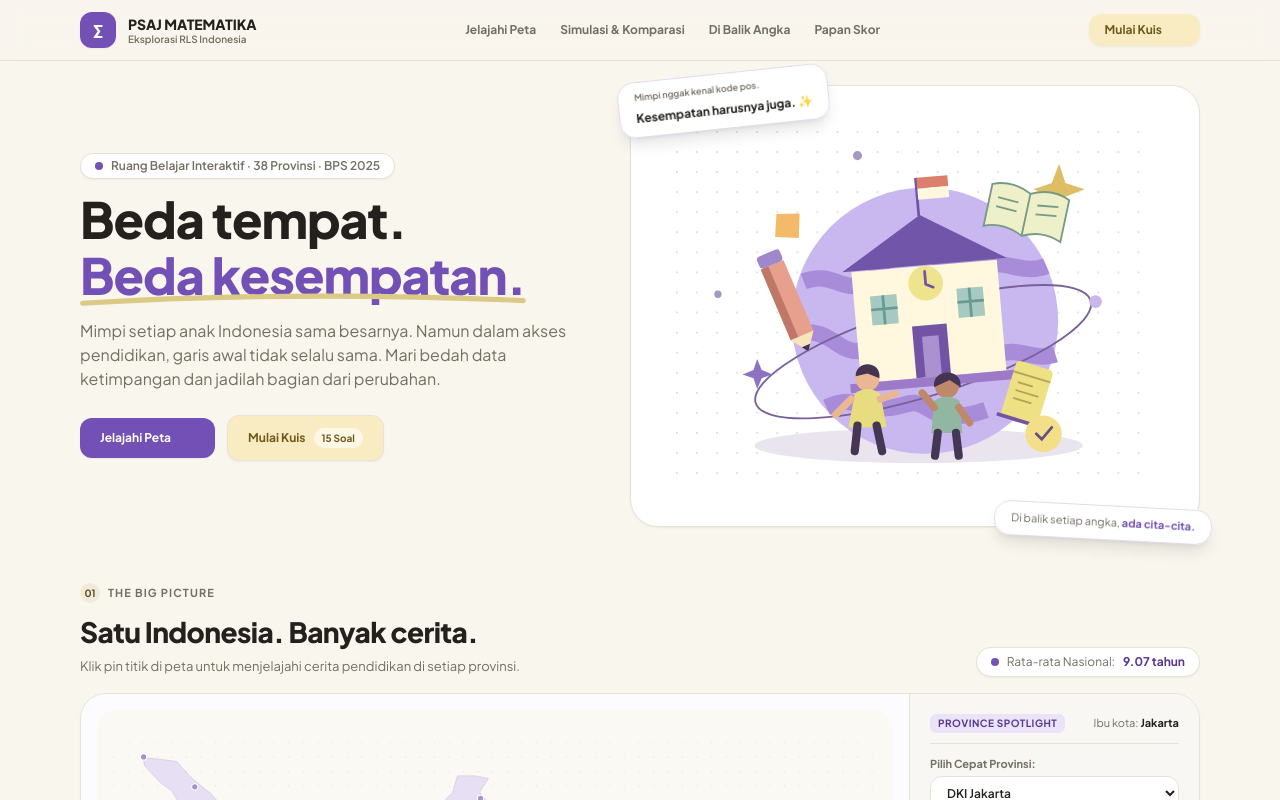
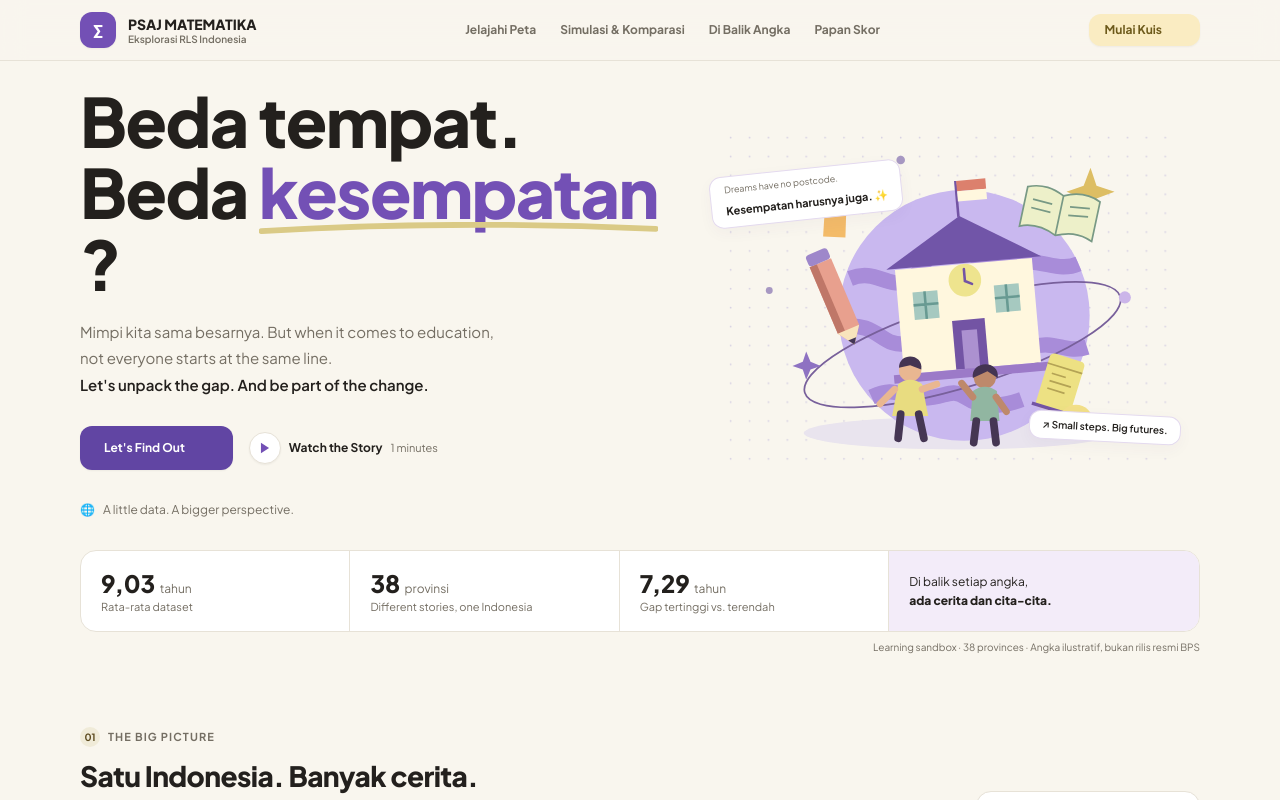
Before and after one commit to Jaavieerr/Matematika_Website, a React (Vite) app: page / in a window 1280 px wide. Shown: the top 800 px of the page. Built offline with nearby package versions, Linux system fonts and the light colour scheme.

Commit message:
Menyelaraskan tata letak Hero section dan metrik ringkasan 100 persen persis Figma

```diff
--- a/src/App.tsx
+++ b/src/App.tsx
@@ -121,7 +121,7 @@ export function App() {
     setSelectedChoice(choiceIdx);
     setShowExplanation(true);
     if (choiceIdx === quizQuestions[currentQIndex].correct) {
-      setQuizScore(prev => prev + 100); // 100 points per question = 1500 total
+      setQuizScore(prev => prev + 100);
     }
   };
 
@@ -131,7 +131,6 @@ export function App() {
       setSelectedChoice(null);
       setShowExplanation(false);
     } else {
-      // Finished: automatically save to leaderboard
       const finalScore = quizScore + (selectedChoice === quizQuestions[currentQIndex].correct ? 0 : 0);
       try {
         const existing = localStorage.getItem('sekolah-scores-15');
@@ -152,7 +151,6 @@ export function App() {
     }
   };
 
-  // Medal icons for leaderboard
   const rankMedals = ['🥇', '🥈', '🥉', '04', '05'];
 
   return (
@@ -201,35 +199,34 @@ export function App() {
         </div>
       </header>
 
-      {/* 2. Hero Section */}
-      <section className="mx-auto max-w-[1200px] px-4 pt-6 pb-8 sm:px-6 lg:px-10">
-        <div className="grid gap-8 lg:grid-cols-[1fr_1.1fr] items-center">
+      {/* 2. Hero Section 100% Persis Gambar #1 */}
+      <section className="mx-auto max-w-[1200px] px-4 pt-6 pb-12 sm:px-6 lg:px-10">
+        <div className="grid gap-8 lg:grid-cols-[1.1fr_0.9fr] items-center">
           <div>
-            <div className="inline-flex items-center gap-2 rounded-full border border-[#e7e2d7] bg-white px-3.5 py-1 text-xs font-semibold shadow-sm mb-3">
-              <span className="h-2 w-2 rounded-full bg-[#7350b5]" />
-              <span className="text-[#746e63]">Ruang Belajar Interaktif · 38 Provinsi · BPS 2025</span>
-            </div>
-
-            <h1 className="font-display text-[32px] font-extrabold tracking-[-1px] sm:text-[44px] lg:text-[50px] leading-[1.12] text-[#23201d]">
-              Beda tempat.{' '}
+            <h1 className="font-display text-[44px] font-black tracking-[-1.5px] sm:text-[58px] lg:text-[68px] leading-[1.05] text-[#23201d]">
+              Beda tempat. <br />
+              Beda{' '}
               <span className="relative inline-block text-[#7350b5]">
-                Beda kesempatan.
-                <svg viewBox="0 0 350 12" className="absolute -bottom-1.5 left-0 w-full" aria-hidden="true">
-                  <path d="M2 8Q170-2 348 6" fill="none" stroke="#daca86" strokeWidth="4" strokeLinecap="round" />
+                kesempatan
+                <svg viewBox="0 0 350 12" className="absolute -bottom-2 left-0 w-full" aria-hidden="true">
+                  <path d="M2 8Q170-2 348 6" fill="none" stroke="#daca86" strokeWidth="5" strokeLinecap="round" />
                 </svg>
               </span>
+              ?
             </h1>
 
-            <p className="mt-4 text-sm sm:text-base leading-relaxed text-[#746e63] max-w-lg">
-              Mimpi setiap anak Indonesia sama besarnya. Namun dalam akses pendidikan, garis awal tidak selalu sama. Mari bedah data ketimpangan dan jadilah bagian dari perubahan.
+            <p className="mt-5 max-w-[440px] text-[14px] leading-[1.75] text-[#746e63] sm:text-[15px]">
+              Mimpi kita sama besarnya. But when it comes to education, not everyone starts at the same line. <br />
+              <strong className="font-semibold text-[#23201d]">Let's unpack the gap. And be part of the change.</strong>
             </p>
 
-            <div className="mt-6 flex flex-wrap items-center gap-3">
+            {/* CTA Buttons Persis Gambar */}
+            <div className="mt-7 flex flex-wrap items-center gap-4">
               <a
                 href="#explore"
-                className="flex items-center gap-2 rounded-xl bg-[#7350b5] px-5 py-3 text-xs font-bold text-white shadow-sm transition hover:bg-[#583794]"
+                className="flex items-center gap-2 rounded-xl bg-[#6145a3] px-6 py-3.5 text-xs font-bold text-white shadow-sm transition hover:bg-[#4d3485]"
               >
-                <span>Jelajahi Peta</span>
+                <span>Let's Find Out</span>
                 <svg viewBox="0 0 24 24" className="h-4 w-4 fill-none stroke-currentColor stroke-2">
                   <path d="M5 12h14M12 5l7 7-7 7" />
                 </svg>
@@ -237,36 +234,95 @@ export function App() {
 
               <button
                 onClick={handleOpenQuiz}
-                className="flex items-center gap-2 rounded-xl border border-[#e7e2d7] bg-[#faecc2] px-5 py-3 text-xs font-bold text-[#6d5a1b] shadow-sm transition hover:bg-[#f5e3ad]"
+                className="flex items-center gap-2 text-xs font-bold text-[#23201d] transition hover:text-[#7350b5]"
               >
-                <span>Mulai Kuis</span>
-                <span className="rounded-full bg-white/60 px-2 py-0.5 text-[10px]">15 Soal</span>
+                <span className="flex h-8 w-8 items-center justify-center rounded-full border border-[#e7e2d7] bg-white shadow-sm">
+                  <svg viewBox="0 0 24 24" className="h-3.5 w-3.5 fill-[#7350b5] text-[#7350b5]">
+                    <polygon points="5 3 19 12 5 21 5 3" />
+                  </svg>
+                </span>
+                <span>Watch the Story</span>
+                <span className="text-[11px] font-normal text-[#746e63]">1 minutes</span>
               </button>
+            </div>
+
+            <div className="mt-8 flex items-center gap-2 text-xs text-[#746e63]">
+              <span>🌐</span>
+              <span>A little data. A bigger perspective.</span>
             </div>
           </div>
 
-          {/* Large Hero Illustration with Floating Quote Badges */}
-          <div className="relative mx-auto w-full max-w-[560px] lg:max-w-none">
-            <div className="overflow-hidden rounded-[28px] border border-[#e7e2d7] bg-white p-4 sm:p-6 shadow-sm">
+          {/* Right Illustration with exact badges */}
+          <div className="relative mx-auto w-full max-w-[500px] lg:max-w-none">
+            <div className="relative">
               <HeroIllustration />
-            </div>
 
-            {/* Top-Left Floating Badge */}
-            <div className="absolute -top-3 -left-3 -rotate-6 rounded-2xl border border-[#e4daef] bg-white/95 px-4 py-2 shadow-lg backdrop-blur-sm hidden sm:block">
-              <span className="block text-[9px] font-semibold text-[#746e63]">Mimpi nggak kenal kode pos.</span>
-              <span className="text-[12px] font-bold text-[#23201d]">Kesempatan harusnya juga. ✨</span>
-            </div>
+              {/* Top-Left Floating Badge */}
+              <div className="absolute top-[14%] left-[0%] -rotate-6 rounded-xl border border-[#e4daef] bg-white px-3.5 py-1.5 shadow-[0_5px_15px_#4b366b0a]">
+                <span className="block text-[9px] text-[#746e63]">Dreams have no postcode.</span>
+                <span className="text-[11px] font-bold text-[#23201d]">Kesempatan harusnya juga. ✨</span>
+              </div>
 
-            {/* Bottom-Right Floating Badge */}
-            <div className="absolute -bottom-3 -right-3 rotate-3 rounded-2xl border border-[#e4daef] bg-white/95 px-4 py-2 text-[11px] shadow-lg backdrop-blur-sm hidden sm:block">
-              <span className="text-[#746e63]">Di balik setiap angka, </span>
-              <strong className="font-bold text-[#7350b5]">ada cita-cita.</strong>
+              {/* Bottom-Right Floating Badge */}
+              <div className="absolute right-[4%] bottom-[12%] rotate-3 rounded-xl border border-[#e4daef] bg-white px-3 py-1.5 text-[10px] text-[#746e63] shadow-[0_5px_15px_#4b366b0a]">
+                <span className="font-semibold text-[#23201d]">↗ Small steps. Big futures.</span>
+              </div>
             </div>
           </div>
         </div>
+
+        {/* 3 Metric Cards + Quote Box 100% Persis Gambar #1 */}
+        <div className="mt-8">
+          <div className="grid grid-cols-1 overflow-hidden rounded-2xl border border-[#e7e2d7] bg-white sm:grid-cols-[1fr_1fr_1fr_1.15fr]">
+            {/* Box 1: Mean dataset */}
+            <div className="flex items-center gap-3 border-b sm:border-b-0 sm:border-r border-[#e7e2d7] px-5 py-4">
+              <div>
+                <p className="font-display text-2xl font-black text-[#23201d]">
+                  {DATASET_AVG.toFixed(2).replace('.', ',')}{' '}
+                  <span className="text-xs font-normal text-[#746e63]">tahun</span>
+                </p>
+                <p className="text-[11px] text-[#746e63]">Rata-rata dataset</p>
+              </div>
+            </div>
+
+            {/* Box 2: 38 Provinsi */}
+            <div className="flex items-center gap-3 border-b sm:border-b-0 sm:border-r border-[#e7e2d7] px-5 py-4">
+              <div>
+                <p className="font-display text-2xl font-black text-[#23201d]">
+                  38{' '}
+                  <span className="text-xs font-normal text-[#746e63]">provinsi</span>
+                </p>
+                <p className="text-[11px] text-[#746e63]">Different stories, one Indonesia</p>
+              </div>
+            </div>
+
+            {/* Box 3: Gap */}
+            <div className="flex items-center gap-3 border-b sm:border-b-0 sm:border-r border-[#e7e2d7] px-5 py-4">
+              <div>
+                <p className="font-display text-2xl font-black text-[#23201d]">
+                  {(11.59 - 4.3).toFixed(2).replace('.', ',')}{' '}
+                  <span className="text-xs font-normal text-[#746e63]">tahun</span>
+                </p>
+                <p className="text-[11px] text-[#746e63]">Gap tertinggi vs. terendah</p>
+              </div>
+            </div>
+
+            {/* Box 4: Quote Box */}
+            <div className="flex items-center bg-[#f3ecf9] px-5 py-4">
+              <p className="text-xs leading-relaxed text-[#23201d]">
+                Di balik setiap angka, <br />
+                <strong className="font-extrabold text-[#23201d]">ada cerita dan cita-cita.</strong>
+              </p>
+            </div>
+          </div>
+
+          <p className="mt-2 text-right text-[10px] text-[#746e63]">
+            Learning sandbox · 38 provinces · Angka ilustratif, bukan rilis resmi BPS
+          </p>
+        </div>
       </section>
 
-      {/* 3. Section 01: The Big Picture (Peta di kiri, Spotlight di kanan persis Figma) */}
+      {/* 3. Section 01: The Big Picture */}
       <section id="explore" className="mx-auto max-w-[1200px] px-4 py-6 sm:px-6 lg:px-10">
         <div className="mb-4 flex flex-col sm:flex-row sm:items-end justify-between gap-3">
           <div>
@@ -293,10 +349,8 @@ export function App() {
           </div>
         </div>
 
-        {/* Unified 100% Figma Card: Map di kiri, Spotlight di kanan */}
         <div className="overflow-hidden rounded-[26px] border border-[#e7e2d7] bg-white shadow-sm">
           <div className="grid min-w-0 grid-cols-1 lg:grid-cols-[minmax(0,1fr)_290px]">
-            {/* Map Area on the Left */}
             <div className="relative flex min-w-0 flex-col justify-between bg-[#fcfbfd] p-3 sm:p-4">
               <InteractiveMap selected={selectedProvince} onSelect={(p) => setSelectedProvince(p)} />
 
@@ -309,7 +363,6 @@ export function App() {
               </div>
             </div>
 
-            {/* Sidebar Spotlight on the Right */}
             <div className="flex flex-col justify-between border-t lg:border-t-0 lg:border-l border-[#e7e2d7] bg-[#f9f7f4] p-5">
               <div>
                 <div className="flex items-center justify-between border-b border-[#e7e2d7] pb-2.5">
@@ -321,7 +374,6 @@ export function App() {
                   </span>
                 </div>
 
-                {/* Quick Dropdown Selector */}
                 <div className="mt-3">
                   <label className="block text-[11px] font-bold text-[#746e63] mb-1">
                     Pilih Cepat Provinsi:
@@ -403,7 +455,6 @@ export function App() {
         </div>
 
         <div className="grid gap-4 lg:grid-cols-2 items-start">
-          {/* Sub-Card 1: Personal Journey */}
           <div className="rounded-[22px] border border-[#e7e2d7] bg-white p-5 shadow-sm flex flex-col justify-between">
             <div>
               <div className="flex items-center justify-between border-b border-[#e7e2d7] pb-2.5 mb-3">
@@ -453,7 +504,6 @@ export function App() {
               </div>
             </div>
 
-            {/* Calculated Milestone Output */}
             <div className="mt-5 rounded-2xl bg-[#f9f6ee] p-4 border border-[#e7e2d7]">
               <div className="grid grid-cols-2 gap-3 pb-3 border-b border-[#e7e2d7]">
                 <div>
@@ -484,7 +534,6 @@ export function App() {
             </div>
           </div>
 
-          {/* Sub-Card 2: Versus Mode */}
           <div className="rounded-[22px] border border-[#e7e2d7] bg-white p-5 shadow-sm flex flex-col justify-between">
             <div>
               <div className="flex items-center justify-between border-b border-[#e7e2d7] pb-2.5 mb-3">
@@ -677,14 +726,13 @@ export function App() {
         </div>
       </section>
 
-      {/* 6. Section 04: Behind The Numbers (Diagram Lingkaran Persentase) */}
+      {/* 6. Section 04: Behind The Numbers */}
       <BehindTheNumbers />
 
-      {/* 7. Section 05: Leaderboard (100% Persis Image #1) */}
+      {/* 7. Section 05: Leaderboard */}
       <section id="leaderboard" className="mx-auto max-w-[1200px] px-4 py-6 sm:px-6 lg:px-10">
         <div className="overflow-hidden rounded-[22px] border border-[#e7dfb9] bg-[#f8f3de] p-6 sm:p-9 shadow-sm">
           <div className="grid gap-7 md:grid-cols-[0.9fr_1.1fr] items-center">
-            {/* Left Box */}
             <div>
               <div className="mb-3 flex items-center gap-2">
                 <span className="flex h-5 w-5 items-center justify-center rounded-full bg-[#f0ebd8] text-[10px] font-bold text-[#5c4a1e]">
@@ -717,7 +765,6 @@ export function App() {
               </p>
             </div>
 
-            {/* Right Leaderboard Card (100% Matching Image #1) */}
             <div className="rounded-[22px] border border-[#e2d8ab] bg-white p-5 sm:p-6 shadow-sm">
               <div className="flex items-center justify-between border-b border-[#f0ebd8] pb-3 mb-2">
                 <h3 className="text-xs font-bold text-[#23201d]">
@@ -728,14 +775,12 @@ export function App() {
                 </span>
               </div>
 
-              {/* Table Column Headers */}
               <div className="grid grid-cols-[36px_1fr_60px] border-b border-[#f0ebd8] py-2 text-[9px] font-bold tracking-wider text-[#8a8169]">
                 <span>RANK</span>
                 <span>EXPLORER</span>
                 <span className="text-right">POINTS</span>
               </div>
 
-              {/* 5 Rows */}
               <div className="divide-y divide-[#f0ebd8]">
                 {[0, 1, 2, 3, 4].map((idx) => {
                   const entry = leaderboard[idx];
@@ -758,7 +803,6 @@ export function App() {
                 })}
               </div>
 
-              {/* Action Button */}
               <button
                 onClick={handleOpenQuiz}
                 className="mt-4 flex w-full items-center justify-center gap-2 rounded-xl bg-[#7350b5] py-3 text-xs font-bold text-white shadow-sm transition hover:bg-[#583794]"
@@ -793,11 +837,10 @@ export function App() {
         </div>
       </footer>
 
-      {/* 9. Quiz Modal (100% Matching Image #2 with Name Input First) */}
+      {/* 9. Quiz Modal */}
       {isQuizModalOpen && (
         <div className="fixed inset-0 z-50 flex items-center justify-center bg-black/60 p-4 backdrop-blur-sm">
           <div className="relative max-h-[90vh] w-full max-w-[540px] overflow-y-auto rounded-[28px] border border-[#e7e2d7] bg-white p-6 sm:p-8 shadow-2xl">
-            {/* Close Button */}
             <button
               onClick={() => setIsQuizModalOpen(false)}
               className="absolute right-5 top-5 flex h-8 w-8 items-center justify-center rounded-full bg-[#f3efe6] text-xs font-bold text-[#746e63] hover:bg-[#e7e2d7]"
@@ -805,14 +848,12 @@ export function App() {
               ✕
             </button>
 
-            {/* Step 1: Intro Tab / Kenalan Dulu (100% Persis Image #2) */}
             {quizStep === 'intro' && (
               <div>
                 <p className="text-[10px] font-bold tracking-wider text-[#746e63] uppercase">
                   QUICK BRAIN CHECK · READY, SET, GROW
                 </p>
 
-                {/* Book Icon */}
                 <div className="mt-4 flex h-14 w-14 items-center justify-center rounded-2xl border border-[#dfd3f0] bg-[#ebe4f8] text-[#7350b5]">
                   <svg viewBox="0 0 24 24" className="h-7 w-7 fill-none stroke-currentColor stroke-2">
                     <path d="M4 19.5v-15A2.5 2.5 0 0 1 6.5 2H20v20H6.5a2.5 2.5 0 0 1-2.5-2.5Z" />
@@ -830,7 +871,6 @@ export function App() {
                   Let's put your perspective to the test! Kenalan dulu, lalu jawab 15 pertanyaan singkat. No timer, no pressure — just you and your curiosity.
                 </p>
 
-                {/* Badges */}
                 <div className="mt-4 flex flex-wrap gap-2">
                   <span className="rounded-full bg-[#ebe4f8] px-3 py-1 text-[11px] font-semibold text-[#583794]">
                     15 rapid questions
@@ -843,7 +883,6 @@ export function App() {
                   </span>
                 </div>
 
-                {/* Form Input Nama */}
                 <form onSubmit={handleStartQuizFromIntro} className="mt-5 space-y-3">
                   <div>
                     <label className="block text-[11px] font-bold text-[#23201d] mb-1">
@@ -875,7 +914,6 @@ export function App() {
               </div>
             )}
 
-            {/* Step 2: Quiz Question */}
             {quizStep === 'question' && (
               <div>
                 <div className="mb-4">
@@ -953,7 +991,6 @@ export function App() {
               </div>
             )}
 
-            {/* Step 3: Result View */}
             {quizStep === 'result' && (
               <div className="text-center py-2">
                 <span className="rounded-full bg-[#faecc2] px-3.5 py-1 text-xs font-bold text-[#6d5a1b]">
```
